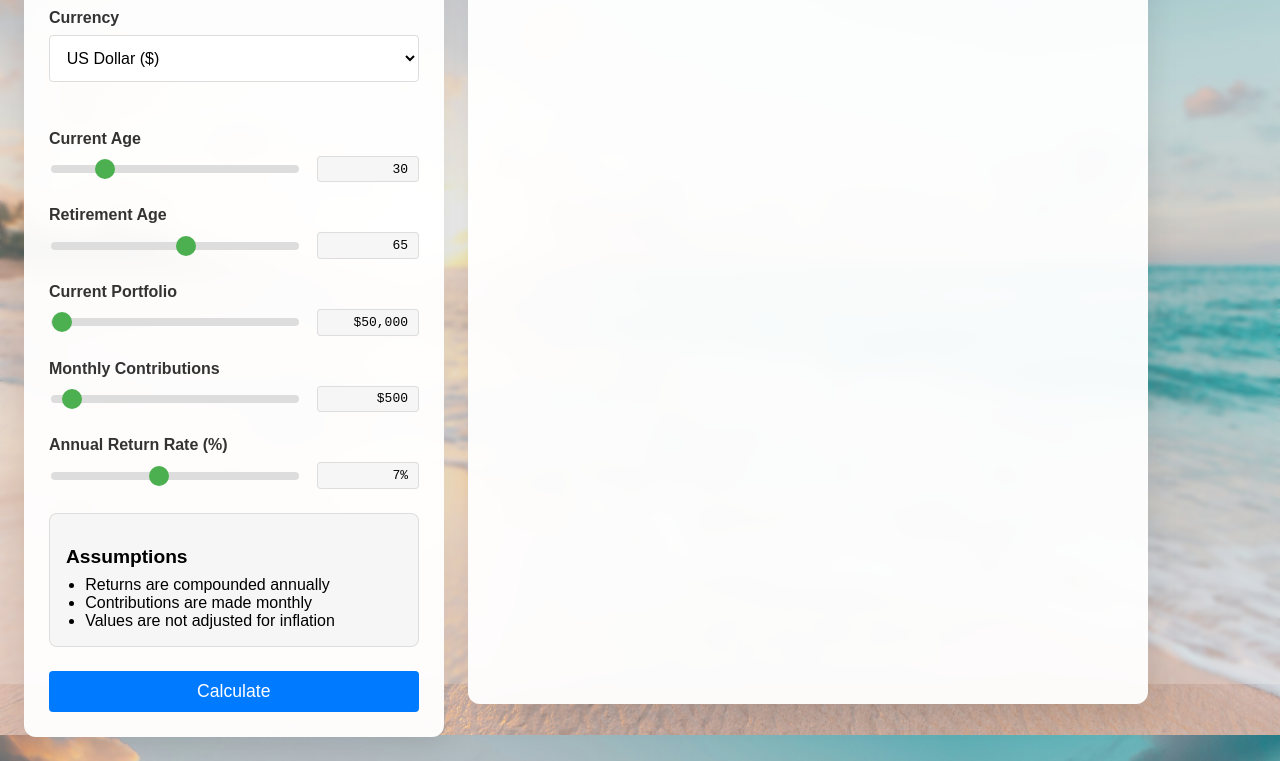
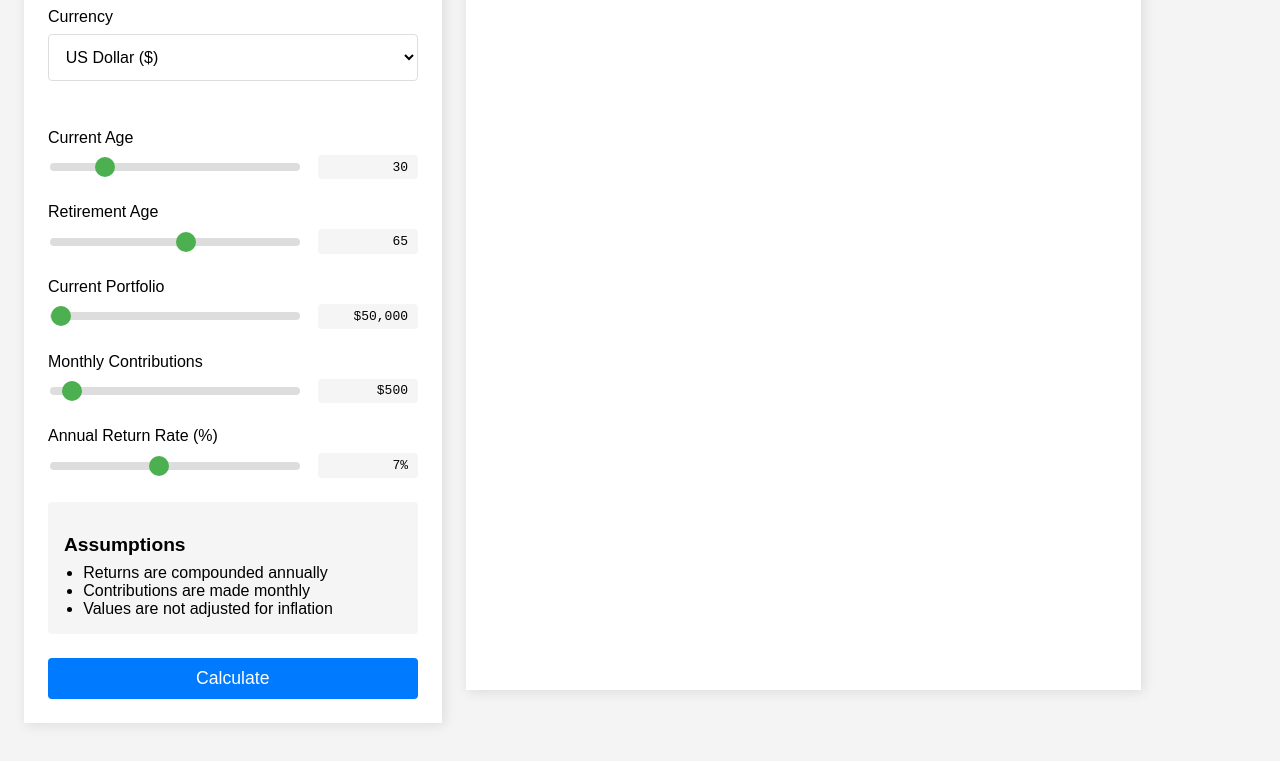
Before and after one commit to mcubeapps/retirement-calculator, a plain HTML site: page index.html in a window 1280 px wide. Shown: the part 116-877 px from the top of the page. Drawn offline with nearby package versions, Linux system fonts and the light colour scheme.

Commit message:
Revert "background image"
This reverts commit 6e62c173858afc4ee9e61f36183314bd3ad55010.

```diff
--- a/index.html
+++ b/index.html
@@ -7,7 +7,6 @@
     <title>Retirement Calculator</title>
     <link rel="stylesheet" href="style.css">
     <script src="https://cdn.jsdelivr.net/npm/chart.js"></script>
-    <link rel="preload" as="image" href="images/beach-background.jpg">
 </head>
 <body>
     <div class="container">
--- a/style.css
+++ b/style.css
@@ -6,31 +6,13 @@
 
 body {
     font-family: Arial, sans-serif;
+    background-color: #f4f4f4;
     margin: 0;
     padding: 0;
     min-height: 100vh;
-    background-image: url('images/beach-background.jpg');
-    background-size: cover;
-    background-position: center;
-    background-attachment: fixed;
-    background-repeat: no-repeat;
-}
-
-body::before {
-    content: '';
-    position: fixed;
-    top: 0;
-    left: 0;
-    width: 100%;
-    height: 100%;
-    background: rgba(255, 255, 255, 0.2);
-    backdrop-filter: blur(2px);
-    z-index: 0;
 }
 
 .container {
-    position: relative;
-    z-index: 1;
     display: flex;
     min-height: 100vh;
     justify-content: flex-start;
@@ -39,17 +21,15 @@ body::before {
     margin: 0 auto;
     padding: var(--padding-medium);
     gap: var(--padding-medium);
+    position: relative;
 }
 
 .controls {
     width: 30%;
     min-width: 300px;
-    background: rgba(255, 255, 255, 0.95);
-    backdrop-filter: blur(10px);
-    border-radius: 12px;
-    box-shadow: 0 8px 32px rgba(0, 0, 0, 0.1);
-    border: 1px solid rgba(255, 255, 255, 0.2);
+    background: #fff;
     padding: var(--padding-medium);
+    box-shadow: 2px 2px 12px rgba(0, 0, 0, 0.1);
     flex-shrink: 0;
     height: fit-content;
     position: relative;
@@ -88,14 +68,11 @@ body::before {
 .chart-container {
     width: calc(1.5 * var(--controls-width, 300px));
     padding: var(--padding-medium);
-    background: rgba(255, 255, 255, 0.95);
-    backdrop-filter: blur(10px);
-    border-radius: 12px;
-    box-shadow: 0 8px 32px rgba(0, 0, 0, 0.1);
-    border: 1px solid rgba(255, 255, 255, 0.2);
+    background: #fff;
     flex-grow: 0;
     flex-shrink: 0;
     height: calc(0.9 * var(--controls-height, 400px));
+    box-shadow: 2px 2px 12px rgba(0, 0, 0, 0.1);
     position: relative;
 }
 
@@ -110,8 +87,7 @@ canvas {
 .input-group label {
     display: block;
     margin-bottom: 0.5rem;
-    font-weight: 600;
-    color: #333;
+    font-weight: 500;
 }
 
 .slider-container {
@@ -129,8 +105,7 @@ canvas {
 .value-display {
     min-width: 80px;
     text-align: right;
-    background: rgba(245, 245, 245, 0.9);
-    border: 1px solid rgba(0, 0, 0, 0.1);
+    background: #f5f5f5;
     padding: 0.3rem 0.6rem;
     border-radius: 4px;
     font-weight: 500;
@@ -140,9 +115,8 @@ canvas {
 .assumptions {
     margin: var(--padding-medium) 0;
     padding: 1rem;
-    background: rgba(245, 245, 245, 0.9);
-    border-radius: 8px;
-    border: 1px solid rgba(0, 0, 0, 0.1);
+    background: #f5f5f5;
+    border-radius: 4px;
 }
 
 .assumptions h2 {
@@ -340,28 +314,3 @@ input[type="range"]::-moz-range-thumb:hover {
 .debug .debug-info {
     display: block;
 }
-
-/* Media queries for responsive background */
-@media screen and (max-width: 768px) {
-    body {
-        background-position: top center;
-    }
-
-    .container {
-        padding: var(--padding-small);
-    }
-
-    .controls, .chart-container {
-        backdrop-filter: blur(8px);
-    }
-}
-
-/* Optional: Add smooth transitions */
-.controls, .chart-container {
-    transition: transform 0.3s ease, box-shadow 0.3s ease;
-}
-
-.controls:hover, .chart-container:hover {
-    transform: translateY(-2px);
-    box-shadow: 0 10px 40px rgba(0, 0, 0, 0.15);
-}
```
Also changed, not shown: images/beach-background.jpg (deleted), 1 other file.
